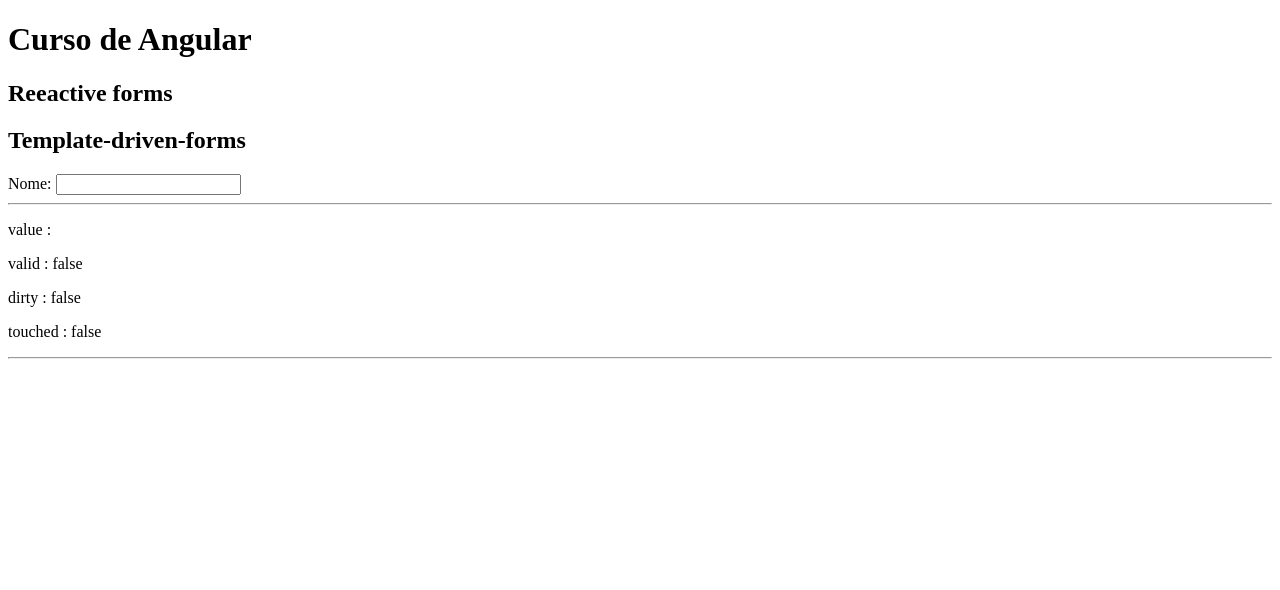
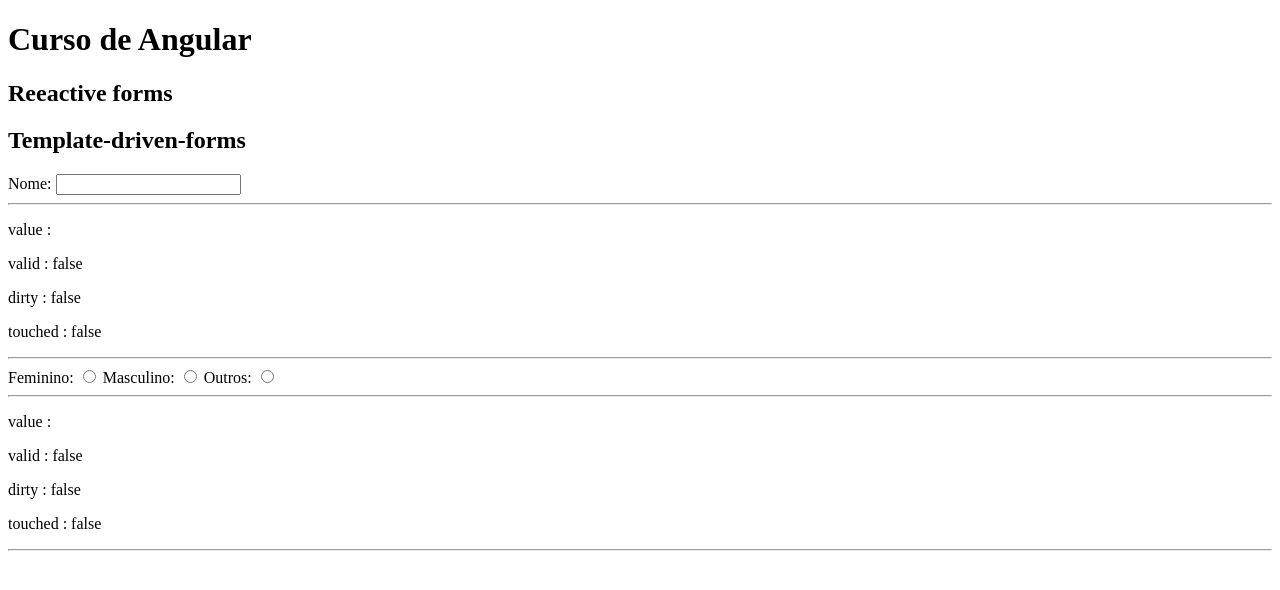
Before and after one commit to WilliamFilh0/Projeto01-Angular, an Angular app: page / in a window 1280 px wide. Shown: the top 590 px of the page. Built offline with nearby package versions, Linux system fonts and the light colour scheme.

Commit message:
Adicionando Radio

```diff
--- a/src/app/components/forms/template-driven-forms/template-driven-forms.html
+++ b/src/app/components/forms/template-driven-forms/template-driven-forms.html
@@ -15,4 +15,52 @@
   <!-- O touched informa se o campo foi tocado (clicado) alguma vez -->
   <p>touched : {{ name.touched }}</p>
   <hr />
+
+  <!--Ja vem com um valor "Feminino" como default -->
+  <label>
+    Feminino:
+    <input
+      type="radio"
+      value="Feminino"
+      name="readioSexo"
+      #sexo="ngModel"
+      [ngModel]="sexo.value"
+      required
+    />
+  </label>
+
+  <label>
+    Masculino:
+    <input
+      type="radio"
+      value="Masculino"
+      name="readioSexo"
+      #sexo="ngModel"
+      [ngModel]="sexo.value"
+      required
+    />
+  </label>
+
+  <label>
+    Outros:
+    <input
+      type="radio"
+      value="Outros"
+      name="readioSexo"
+      #sexo="ngModel"
+      [ngModel]="sexo.value"
+      required
+    />
+  </label>
+
+  <hr />
+  <!-- O value informa o valor do campo-->
+  <p>value : {{ sexo.value }}</p>
+  <!--O valid informa se o campo foi preenchido -->
+  <p>valid : {{ sexo.valid }}</p>
+  <!-- O dirty informa se o campo foi sujo(preenchido) alguma vez -->
+  <p>dirty : {{ sexo.dirty }}</p>
+  <!-- O touched informa se o campo foi tocado (clicado) alguma vez -->
+  <p>touched : {{ sexo.touched }}</p>
+  <hr />
 </form>
```
